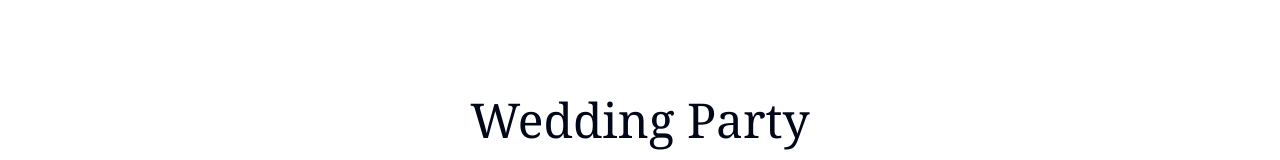
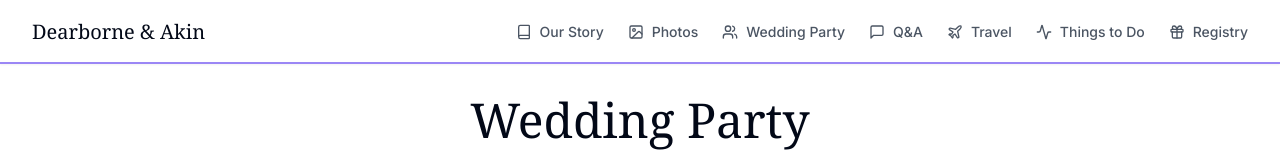
Before and after one commit to deeplusakin/lovefest-rsvp-manager, a React (Vite) app: page /wedding-party in a window 1280 px wide. Shown: the top 160 px of the page. Built offline with nearby package versions, Linux system fonts and the light colour scheme; a web font is replaced by a local one.

Commit message:
Make navigation menu persistent
The navigation menu will now be visible on all pages.

```diff
--- a/src/App.tsx
+++ b/src/App.tsx
@@ -11,11 +11,13 @@ import WeddingParty from "@/pages/WeddingParty";
 import QAndA from "@/pages/QAndA";
 import Travel from "@/pages/Travel";
 import Registry from "@/pages/Registry";
+import { Navigation } from "@/components/Navigation";
 import "@/App.css";
 
 function App() {
   return (
     <Router>
+      <Navigation />
       <Routes>
         <Route path="/" element={<Index />} />
         <Route path="/our-story" element={<OurStory />} />
```
